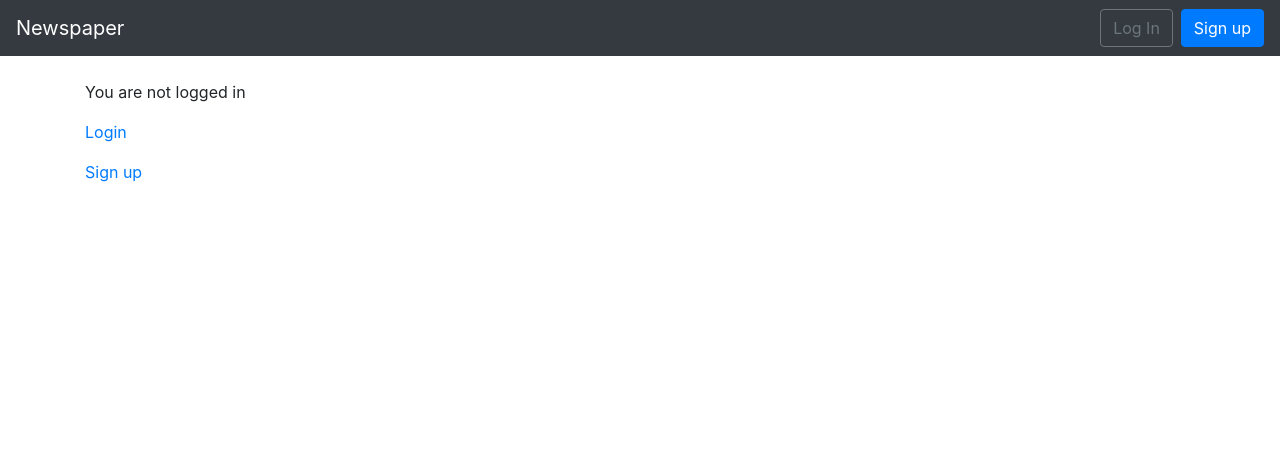
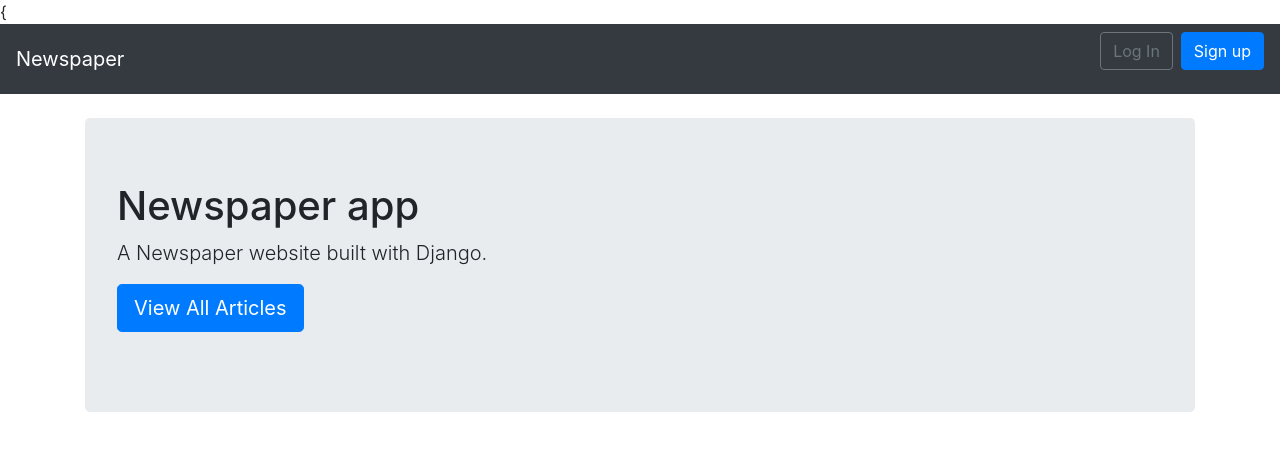
Before and after one commit to mpellino/news, a Django app: page / in a window 1280 px wide. Shown: the top 451 px of the page. Run offline with Django 4.2, Linux system fonts and the light colour scheme; some libraries are stand-ins or nearby versions.

Commit message:
Modify homepage.

```diff
--- a/templates/home.html
+++ b/templates/home.html
@@ -1,16 +1,15 @@
+{
 {% extends 'base.html' %}
 
-{% block title %} Home {% endblock title %}
+{% block title %}Home{% endblock title %}
 
 {% block content %}
-{% if user.is_authenticated  %}
-    Hi, {{ user.username }}
-    <p><a href = {% url 'logout' %}>Logout </a></p>
-    <p><a href = {% url 'password_change' %}> Change password </a></p>
-    <p><a href = {% url 'password_reset' %}> Reset password </a></p>
-{% else %}
-    <p>You are not logged in</p>
-    <p><a href = {% url 'login' %}>Login</a></p>
-    <p><a href = {% url 'signup' %}>Sign up</a></p>
-{% endif %}
+
+    <div class="jumbotron"><h1 class="display-􏰅">Newspaper app</h1>
+    <p class="lead">A Newspaper website built with Django.</p>
+    <p class="lead">
+     <a class="btn btn-primary btn-lg" href="{% url 'article_list' %}"
+        role="button">View All Articles</a>
+    </p>
+    </div>
 {% endblock content %}
```
